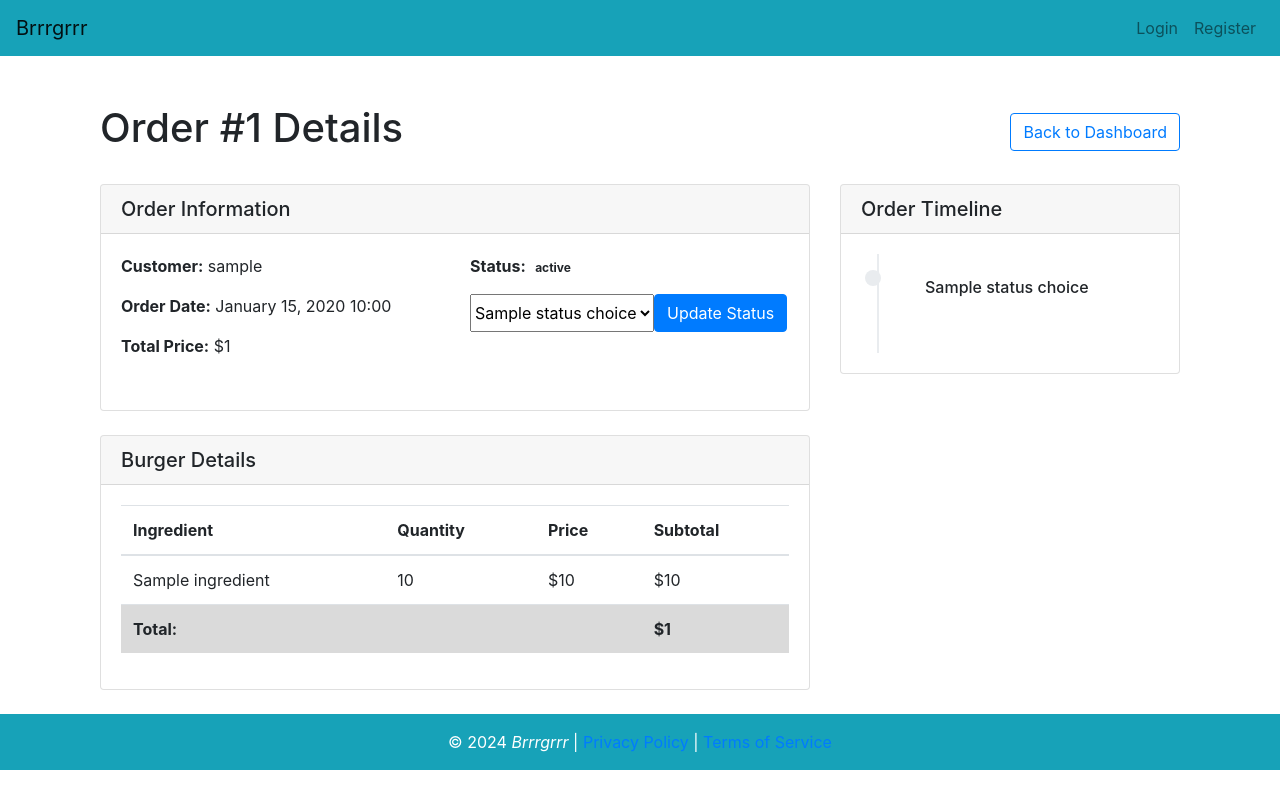
After one commit to Nishitha-B-Rao/burger, a Django app: template brrrgrrr/templates/order_details.html in a window 1280 px wide. The commit adds this page. Run offline with Django 3.2, Linux system fonts and the light colour scheme; the template is opened without the code that fills it: most values are stand-ins (such as "Sample title", 1, 10 or a date in 2020); some libraries are stand-ins or nearby versions.

Commit message:
chnages 3

```diff
--- a/brrrgrrr/templates/ingredient_list.html
+++ b/brrrgrrr/templates/ingredient_list.html
@@ -5,6 +5,7 @@
 {% block content %}
 <h2>Manage Ingredients</h2>
 <a href="{% url 'add_ingredient' %}" class="btn btn-success mb-3">Add New Ingredient</a>
+<a href="{% url 'admin_dashboard' %}" class="btn btn-success mb-3">Order Dashboard</a>
 
 <table class="table">
     <thead>
--- /dev/null
+++ b/brrrgrrr/templates/order_details.html
@@ -0,0 +1,152 @@
+{% extends "base.html" %}
+{% block content %}
+<div class="container py-4">
+    <div class="d-flex justify-content-between align-items-center mb-4">
+        <h1>Order #{{ order.id }} Details</h1>
+        <a href="{% url 'admin_dashboard' %}" class="btn btn-outline-primary">Back to Dashboard</a>
+    </div>
+
+    <div class="row">
+        <!-- Order Information -->
+        <div class="col-md-8">
+            <div class="card mb-4">
+                <div class="card-header">
+                    <h5 class="card-title mb-0">Order Information</h5>
+                </div>
+                <div class="card-body">
+                    <div class="row mb-3">
+                        <div class="col-md-6">
+                            <p><strong>Customer:</strong> {{ order.user.username }}</p>
+                            <p><strong>Order Date:</strong> {{ order.created_at|date:"F d, Y H:i" }}</p>
+                            <p><strong>Total Price:</strong> ${{ order.burger.total_price }}</p>
+                        </div>
+                        <div class="col-md-6">
+                            <p><strong>Status:</strong>
+                                <span class="badge bg-{{ order.status|lower }}-subtle text-{{ order.status|lower }}">
+                                    {{ order.get_status_display }}
+                                </span>
+                            </p>
+                            <form method="POST" action="{% url 'update_order_status' order.id %}" class="mt-2">
+                                {% csrf_token %}
+                                <div class="input-group">
+                                    <select name="status" class="form-select">
+                                        {% for status_code, status_name in status_choices %}
+                                        <option value="{{ status_code }}" {% if status_code == order.status %}selected{% endif %}>
+                                            {{ status_name }}
+                                        </option>
+                                        {% endfor %}
+                                    </select>
+                                    <button type="submit" class="btn btn-primary">Update Status</button>
+                                </div>
+                            </form>
+                        </div>
+                    </div>
+                </div>
+            </div>
+
+            <!-- Burger Details -->
+            <div class="card">
+                <div class="card-header">
+                    <h5 class="card-title mb-0">Burger Details</h5>
+                </div>
+                <div class="card-body">
+                    <table class="table">
+                        <thead>
+                            <tr>
+                                <th>Ingredient</th>
+                                <th>Quantity</th>
+                                <th>Price</th>
+                                <th>Subtotal</th>
+                            </tr>
+                        </thead>
+                        <tbody>
+                            {% for item in order.burger.ingredients.all %}
+                            <tr>
+                                <td>{{ item.ingredient.name }}</td>
+                                <td>{{ item.quantity }}</td>
+                                <td>${{ item.ingredient.price }}</td>
+                                <td>${{ item.ingredient.price }}</td>
+                            </tr>
+                            {% endfor %}
+                            <tr class="table-active">
+                                <td colspan="3" class="text-end"><strong>Total:</strong></td>
+                                <td><strong>${{ order.burger.total_price }}</strong></td>
+                            </tr>
+                        </tbody>
+                    </table>
+                </div>
+            </div>
+        </div>
+
+        <!-- Order Timeline -->
+        <div class="col-md-4">
+            <div class="card">
+                <div class="card-header">
+                    <h5 class="card-title mb-0">Order Timeline</h5>
+                </div>
+                <div class="card-body">
+                    <div class="timeline">
+                        {% for status_code, status_name in status_choices %}
+                        <div class="timeline-item {% if status_code == order.status %}active{% endif %}">
+                            <div class="timeline-marker"></div>
+                            <div class="timeline-content">
+                                <h6>{{ status_name }}</h6>
+                                {% if status_code == order.status %}
+                                <p class="text-muted">Current Status</p>
+                                {% endif %}
+                            </div>
+                        </div>
+                        {% endfor %}
+                    </div>
+                </div>
+            </div>
+        </div>
+    </div>
+</div>
+
+<style>
+    .timeline {
+        position: relative;
+        padding: 1rem 0;
+    }
+
+    .timeline::before {
+        content: '';
+        position: absolute;
+        left: 1rem;
+        top: 0;
+        bottom: 0;
+        width: 2px;
+        background: #e9ecef;
+    }
+
+    .timeline-item {
+        position: relative;
+        padding-left: 3rem;
+        padding-bottom: 1.5rem;
+    }
+
+    .timeline-marker {
+        position: absolute;
+        left: 0.5rem;
+        width: 1rem;
+        height: 1rem;
+        border-radius: 50%;
+        background: #e9ecef;
+        transform: translateX(-25%);
+    }
+
+    .timeline-item.active .timeline-marker {
+        background: #0d6efd;
+    }
+
+    .timeline-content {
+        padding: 0.5rem 1rem;
+        border-radius: 0.25rem;
+    }
+
+    .timeline-item.active .timeline-content {
+        background: #f8f9fa;
+    }
+</style>
+{% endblock %}
```
Also changed, not shown: brrrgrrr/models.py (+23 -0 lines), brrrgrrr/templates/admin_orders.html (deleted, +0 -24 lines), brrrgrrr/templates/customize_burger.html (+49 -19 lines), brrrgrrr/templates/myorders.html (added, +76 -0 lines), brrrgrrr/templates/order_confirmation.html (+30 -12 lines), brrrgrrr/templates/orders_dashboard.html (added, +99 -0 lines), brrrgrrr/urls.py (+7 -0 lines), brrrgrrr/views.py (+157 -1 lines), brrrgrrr/migrations/0005_order.py (added).
